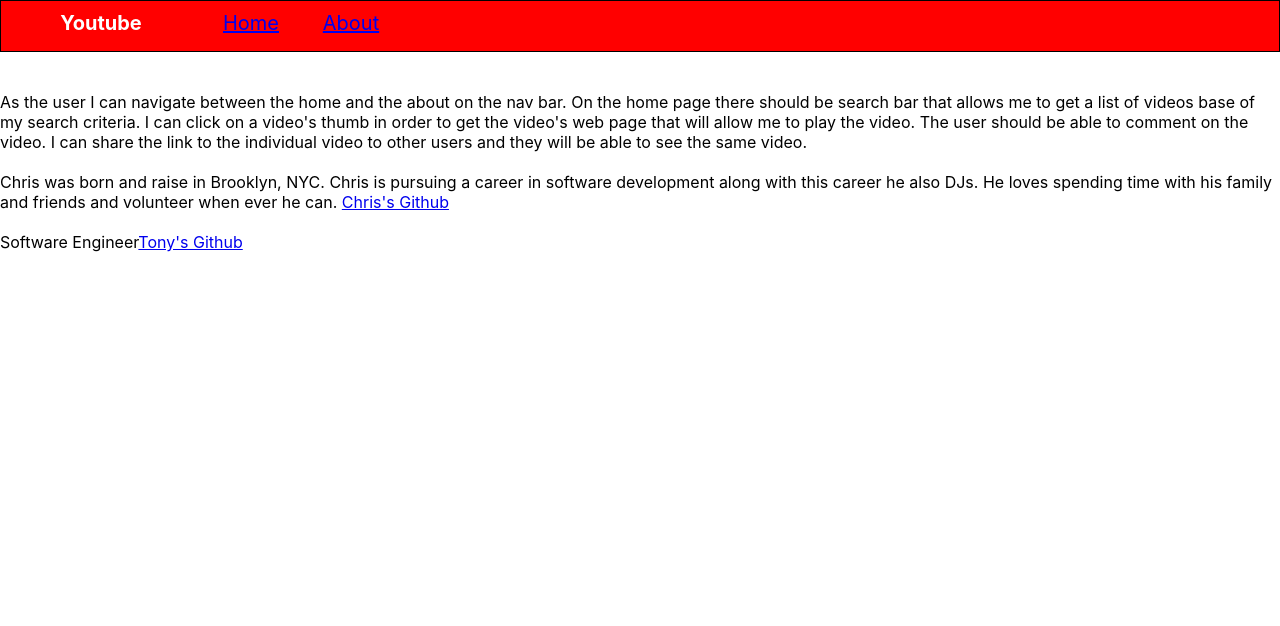
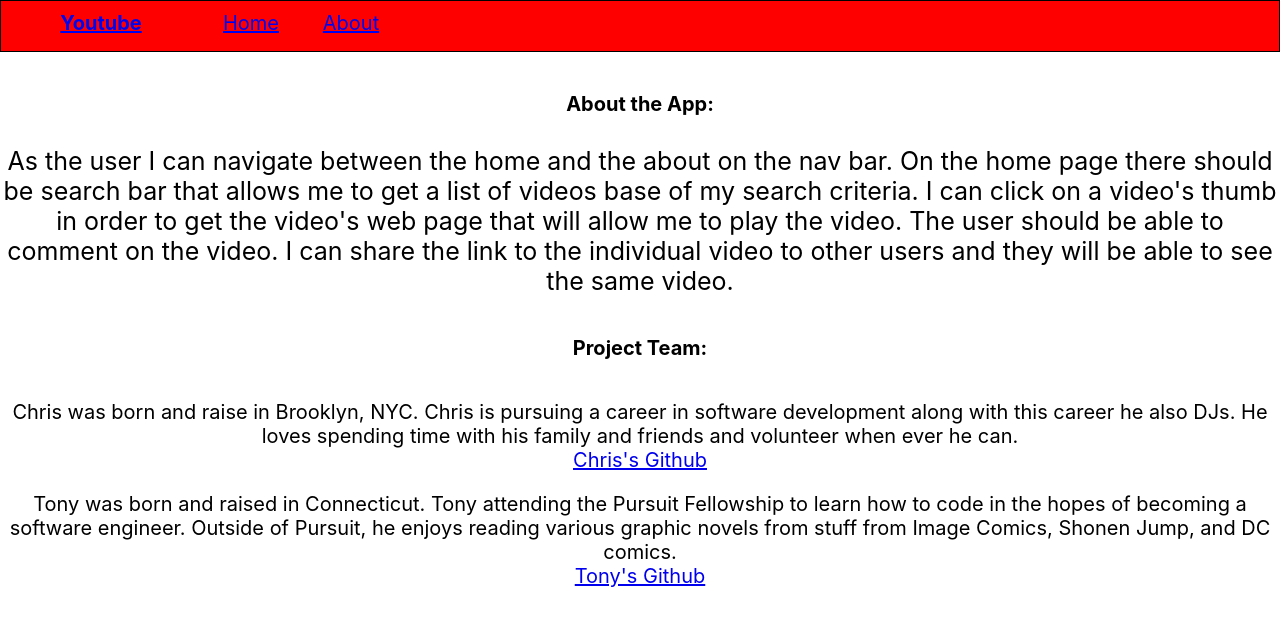
Before and after one commit to TonyH98/youtubeProject, a React (Create React App) app: page /about in a window 1280 px wide. Shown: the top 626 px of the page. Built offline with nearby package versions, Linux system fonts and the light colour scheme.

Commit message:
About page finished

```diff
--- a/src/Components/about.css
+++ b/src/Components/about.css
@@ -0,0 +1,26 @@
+.user-story{
+    text-align: center;
+    font-size: 25px;
+}
+
+.team{
+    text-align: center;
+    font-size: 20px;
+    font-weight: bold;
+}
+
+
+.bio-chris{
+    text-align: center;
+    font-size: 20px;
+}
+
+.bio-tony{
+    text-align: center;
+    font-size: 20px;
+}
+
+.top-portion{
+font-weight: bold;
+font-size: 20px;
+}
--- a/src/Components/about.js
+++ b/src/Components/about.js
@@ -6,6 +6,8 @@ export default function About (){
     return(
         <div>
             <section className="user-story">
+                <aside className="top-portion">About the App:</aside>
+                <br></br>
             As the user I can navigate between the home and the about on the nav bar.
             On the home page there should be search bar that allows me to get a list of videos base of my search criteria.
             I can click on a video's thumb in order to get the video's web page that will allow me to play the video.
@@ -13,14 +15,19 @@ export default function About (){
             I can share the link to the individual video to other users and they will be able to see the same video.
             </section>
             <br></br>
-
+            <p className="team">Project Team:</p>
+            <br></br>
             <section className="bio-chris">
                Chris was born and raise in Brooklyn, NYC. Chris is pursuing a career in software development along with this career he also DJs.
-                He loves spending time with his family and friends and volunteer when ever he can.  <a href="https://github.com/chrisking718/">Chris's Github</a>
+                He loves spending time with his family and friends and volunteer when ever he can.
+                <br></br>
+                <a href="https://github.com/chrisking718/">Chris's Github</a>
             </section>
             <br></br>
             <section className="bio-tony">
-                Software Engineer
+                Tony was born and raised in Connecticut. Tony attending the Pursuit Fellowship to learn how to code in the hopes of becoming a software engineer.
+                Outside of Pursuit, he enjoys reading various graphic novels from stuff from Image Comics, Shonen Jump, and DC comics.
+                <br></br>
                 <a href="https://github.com/TonyH98/">Tony's Github</a>
             </section>
         </div>
--- a/src/Components/navigate.js
+++ b/src/Components/navigate.js
@@ -5,7 +5,7 @@ export default function Navigate () {
     return(
         <header>
       <nav>
-          <aside className="logo">Youtube</aside>
+          <aside className="logo"><Link to="/">Youtube</Link></aside>
 
         <section className="nav-links">
 
```
